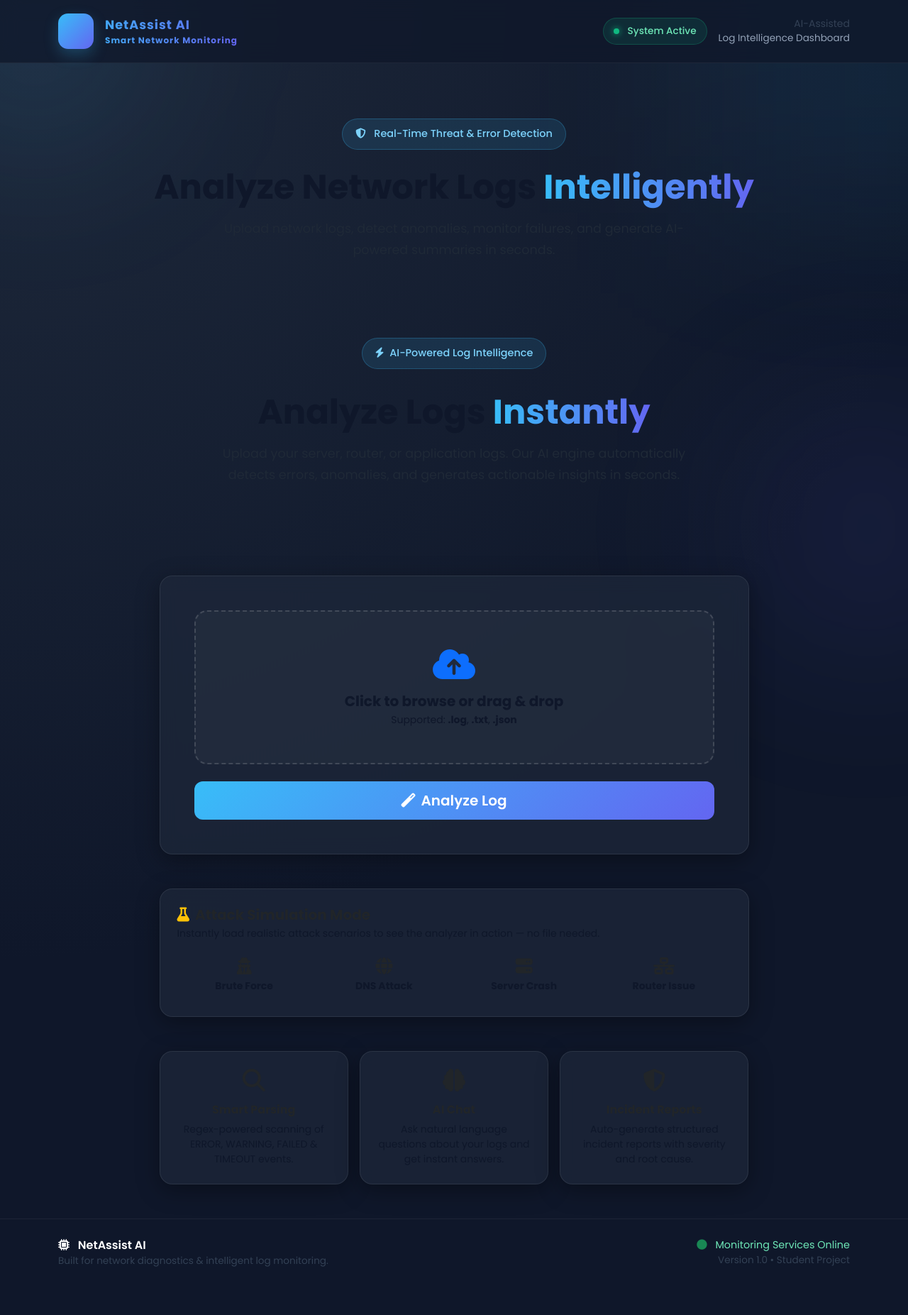
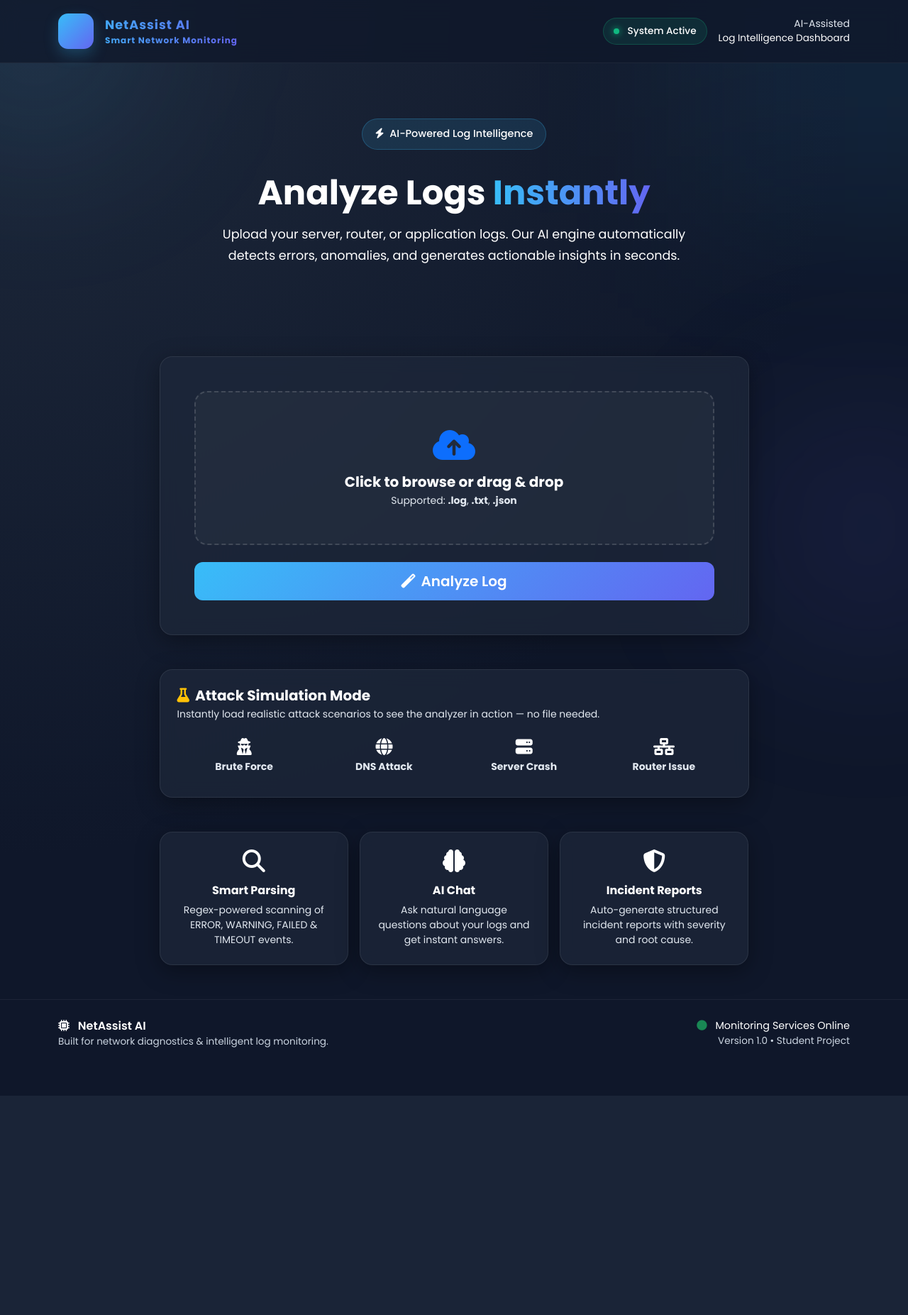
Before and after one commit to Saifan-01/Network-Log-Analyzer, a Flask app: page / in a window 1280 px wide. Shown: the whole page at 71% size. After the commit the page ends 1544 px from the top, so only its background shows below. Run offline with Flask 3, Linux system fonts and the light colour scheme.

Commit message:
Change text color to white in base.html
Updated text color to white for better visibility across various elements.

```diff
--- a/templates/base.html
+++ b/templates/base.html
@@ -20,28 +20,49 @@
     <!-- Custom CSS -->
     <link rel="stylesheet" href="{{ url_for('static', filename='style.css') }}?v={{ range(1, 100000) | random }}">
 
-    <!-- Darker Text Override (ONLY ADDITION) -->
+    <!-- FORCE WHITE TEXT (ONLY CHANGE) -->
     <style>
         body {
-            color: #0f172a !important;
+            color: #ffffff !important;
         }
 
-        p, span, div, a, li, small {
-            color: #0f172a;
+        p, span, small, li, td, th, h1, h2, h3, h4, h5, h6, div {
+            color: #ffffff !important;
         }
 
-        .text-secondary {
-            color: #334155 !important;
+        a {
+            color: #ffffff !important;
         }
 
-        .footer-text,
-        .footer-version,
-        .brand-subtitle {
-            color: #334155 !important;
+        .text-muted {
+            color: #cbd5e1 !important;
         }
 
-        .hero-description {
-            color: #1f2937 !important;
+        .brand-subtitle,
+        .footer-text,
+        .footer-version {
+            color: #cbd5e1 !important;
+        }
+
+        .table,
+        .table td,
+        .table th {
+            color: #ffffff !important;
+        }
+
+        .card,
+        .card-custom,
+        .alert {
+            color: #ffffff !important;
+        }
+
+        input,
+        textarea {
+            color: #ffffff !important;
+        }
+
+        .small {
+            color: #e2e8f0 !important;
         }
     </style>
 
@@ -57,7 +78,6 @@
     <nav class="navbar navbar-expand-lg navbar-dark navbar-custom">
         <div class="container">
 
-            <!-- Logo -->
             <a class="navbar-brand d-flex align-items-center" href="{{ url_for('index') }}">
 
                 <div class="logo-icon me-3">
@@ -76,7 +96,6 @@
 
             </a>
 
-            <!-- Right Side -->
             <div class="d-flex align-items-center gap-3">
 
                 <div class="status-pill">
@@ -89,7 +108,7 @@
                         AI-Assisted
                     </div>
 
-                    <div style="font-size: 0.85rem; color: #94a3b8;">
+                    <div style="font-size: 0.85rem;">
                         Log Intelligence Dashboard
                     </div>
                 </div>
@@ -99,97 +118,41 @@
         </div>
     </nav>
 
-    <!-- Main Container -->
     <div class="container mt-5">
-
-        <!-- Hero Section -->
-        <div class="hero-section mb-5">
-
-            <div class="hero-badge">
-                <i class="fas fa-shield-alt me-2"></i>
-                Real-Time Threat & Error Detection
-            </div>
-
-            <h1 class="hero-title mt-4">
-                Analyze Network Logs
-                <span class="gradient-text">Intelligently</span>
-            </h1>
-
-            <p class="hero-description mt-3">
-                Upload network logs, detect anomalies, monitor failures,
-                and generate AI-powered summaries in seconds.
-            </p>
-
-        </div>
-
-        <!-- Flash Messages -->
-        {% with messages = get_flashed_messages(with_categories=true) %}
-        {% if messages %}
-        {% for category, message in messages %}
-
-        <div class="alert alert-{{ category }} alert-dismissible fade show custom-alert" role="alert">
-
-            <i class="fas fa-circle-info me-2"></i>
-            {{ message }}
-
-            <button type="button" class="btn-close btn-close-white" data-bs-dismiss="alert" aria-label="Close">
-            </button>
-
-        </div>
-
-        {% endfor %}
-        {% endif %}
-        {% endwith %}
-
-        <!-- Main Content -->
         {% block content %}{% endblock %}
-
     </div>
 
-    <!-- Footer -->
     <footer class="footer-section mt-5">
-
         <div class="container">
-
             <div class="d-flex flex-column flex-md-row justify-content-between align-items-center">
 
                 <div class="footer-left mb-3 mb-md-0">
-
                     <div class="footer-logo">
                         <i class="fas fa-microchip me-2"></i>
                         NetAssist AI
                     </div>
-
                     <div class="footer-text">
                         Built for network diagnostics & intelligent log monitoring.
                     </div>
-
                 </div>
 
                 <div class="footer-right text-md-end">
-
                     <div class="footer-status">
                         <i class="fas fa-circle text-success me-2"></i>
                         Monitoring Services Online
                     </div>
-
                     <div class="footer-version">
                         Version 1.0 • Student Project
                     </div>
-
                 </div>
 
             </div>
-
         </div>
-
     </footer>
 
-    <!-- Bootstrap JS -->
     <script src="https://cdn.jsdelivr.net/npm/bootstrap@5.3.0/dist/js/bootstrap.bundle.min.js"></script>
 
     {% block scripts %}{% endblock %}
 
 </body>
-
 </html>
```
